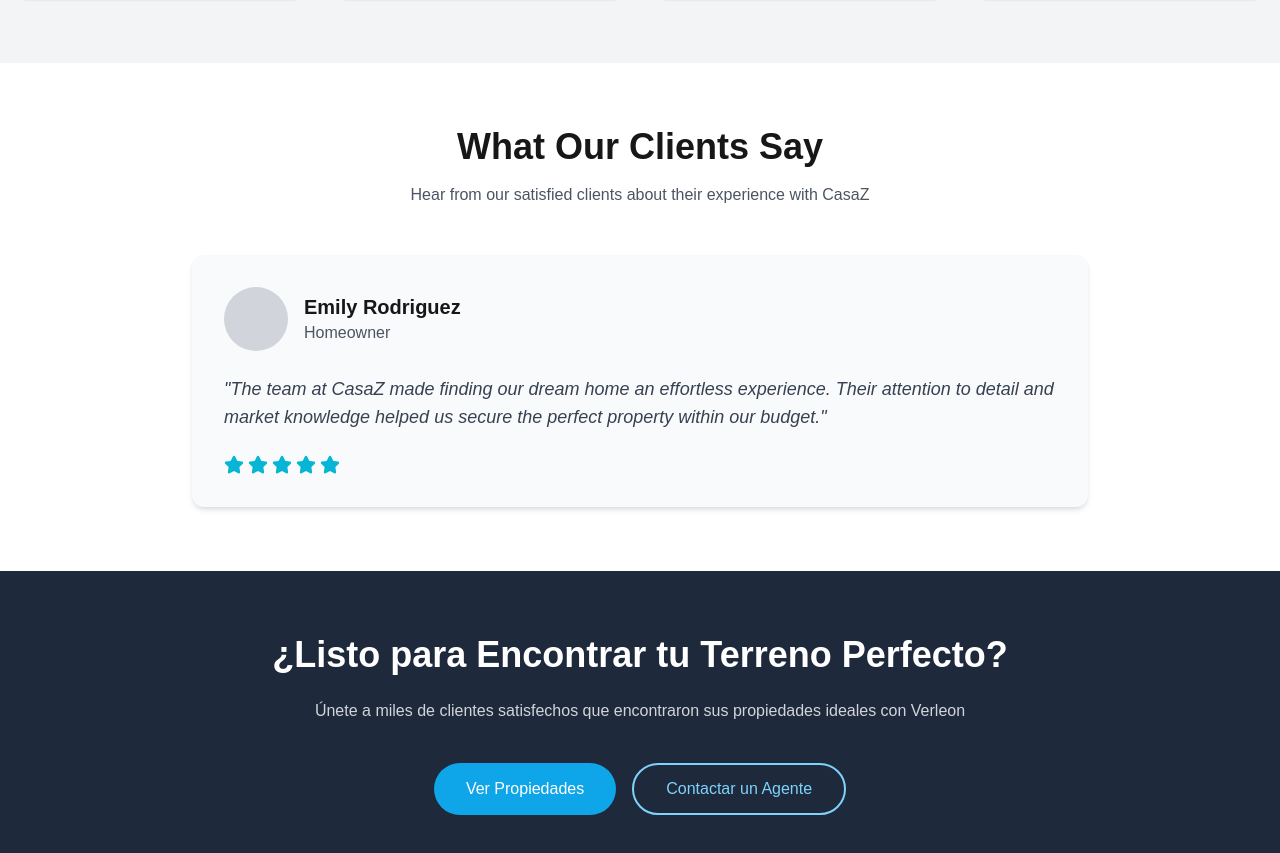
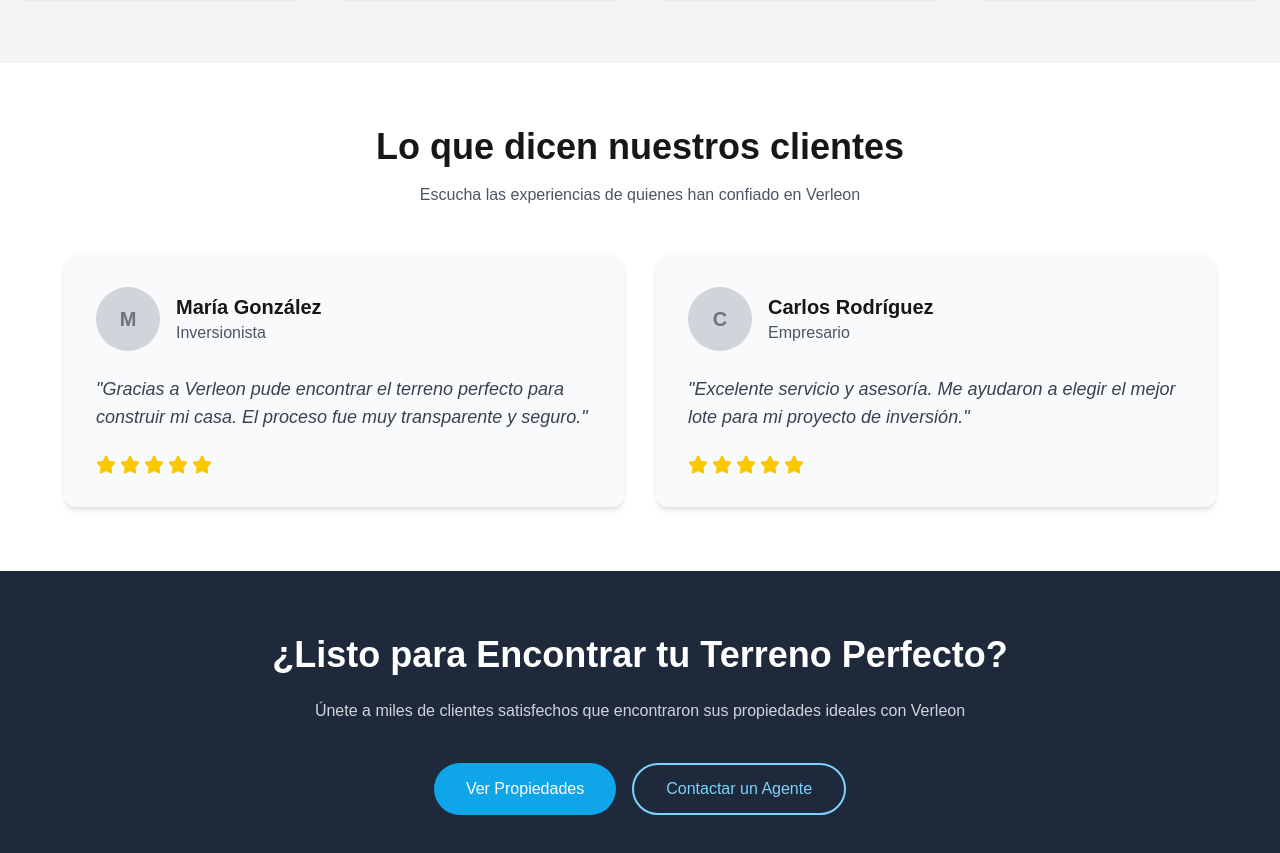
Before and after one commit to Cero1417p/verleon-real-state, a Next.js app: page / in a window 1280 px wide. Shown: the part 2803-3656 px from the top of the page. Built offline with nearby package versions, Linux system fonts and the light colour scheme.

Commit message:
feat(testimonials): integrate site config and translate to spanish

```diff
--- a/src/components/TestimonialsSection.tsx
+++ b/src/components/TestimonialsSection.tsx
@@ -2,36 +2,31 @@
 
 import React from 'react';
 import { Star } from 'lucide-react';
+import { siteConfig } from '@/config/site.config';
 import { Testimonial } from '@/types';
 
-const defaultTestimonial: Testimonial = {
-  name: 'Emily Rodriguez',
-  role: 'Homeowner',
-  text: '"The team at CasaZ made finding our dream home an effortless experience. Their attention to detail and market knowledge helped us secure the perfect property within our budget."',
-  rating: 5,
-};
-
 interface TestimonialsSectionProps {
-  testimonial?: Testimonial;
+  testimonials?: Testimonial[];
 }
 
 export const TestimonialsSection: React.FC<TestimonialsSectionProps> = ({
-  testimonial = defaultTestimonial,
+  testimonials = siteConfig.testimonials as Testimonial[],
 }) => {
   return (
     <section className="py-16 bg-white">
       <div className="container mx-auto px-4">
         <div className="text-center mb-12">
           <h2 className="text-3xl md:text-4xl font-bold mb-4">
-            What Our Clients Say
+            Lo que dicen nuestros clientes
           </h2>
           <p className="text-gray-600 max-w-2xl mx-auto">
-            Hear from our satisfied clients about their experience with CasaZ
+            Escucha las experiencias de quienes han confiado en Verleon
           </p>
         </div>
 
-        <div className="max-w-4xl mx-auto">
-          <div className="bg-gray-50 p-8 rounded-xl shadow-md">
+        <div className="grid grid-cols-1 md:grid-cols-2 gap-8 max-w-6xl mx-auto">
+          {testimonials.map((testimonial, index) => (
+            <div key={index} className="bg-gray-50 p-8 rounded-xl shadow-md hover:shadow-lg transition-shadow">
               <div className="flex items-center mb-6">
                 {testimonial.avatar ? (
                   <img
@@ -40,7 +35,9 @@ export const TestimonialsSection: React.FC<TestimonialsSectionProps> = ({
                     className="w-16 h-16 rounded-full mr-4 object-cover"
                   />
                 ) : (
-                <div className="w-16 h-16 rounded-full bg-gray-300 mr-4"></div>
+                  <div className="w-16 h-16 rounded-full bg-gray-300 mr-4 flex items-center justify-center text-gray-500 font-bold text-xl">
+                    {testimonial.name.charAt(0)}
+                  </div>
                 )}
                 <div>
                   <h4 className="text-xl font-bold">{testimonial.name}</h4>
@@ -49,18 +46,19 @@ export const TestimonialsSection: React.FC<TestimonialsSectionProps> = ({
               </div>
 
               <p className="text-gray-700 text-lg italic mb-6">
-              {testimonial.text}
+                &quot;{testimonial.text}&quot;
               </p>
 
               <div className="flex gap-1">
                 {[...Array(testimonial.rating)].map((_, i) => (
                   <Star
                     key={i}
-                  className="w-5 h-5 fill-accent text-accent"
+                    className="w-5 h-5 fill-yellow-400 text-yellow-400"
                   />
                 ))}
               </div>
             </div>
+          ))}
         </div>
       </div>
     </section>
```
Lines whose indentation alone changed are shown as unchanged.
